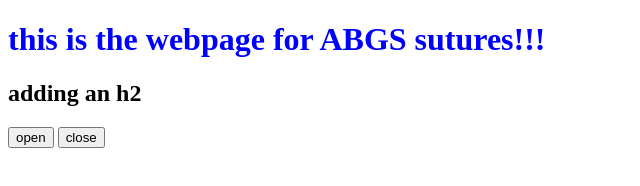
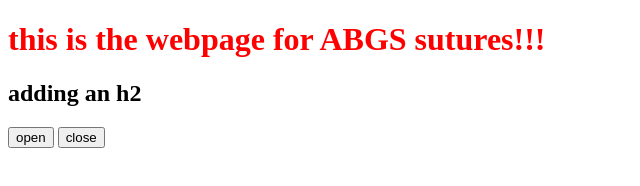
Before and after one commit to sthasadin/stures_test_repo, a plain HTML site: page index.html in a window 1280 px wide. Shown: the whole page, without its empty margins (0-640 px from the left). Drawn offline with Linux system fonts and the light colour scheme.

Commit message:
udated to red

```diff
--- a/index.html
+++ b/index.html
@@ -6,7 +6,7 @@
   <title>ABDg suppliers and trader pvt ltd</title>
 </head>
 <body>
-  <h1 style="color:blue">this is the webpage for ABGS sutures!!!</h1>
+  <h1 style="color:red">this is the webpage for ABGS sutures!!!</h1>
   <h2>adding an h2</h2>
   <button>open</button>
   <button>close</button>
```
